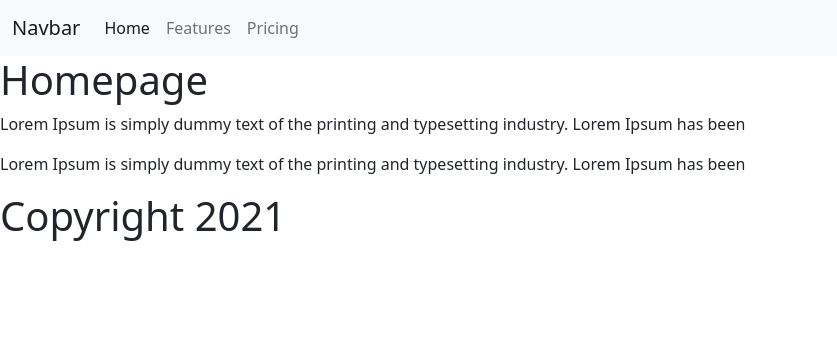
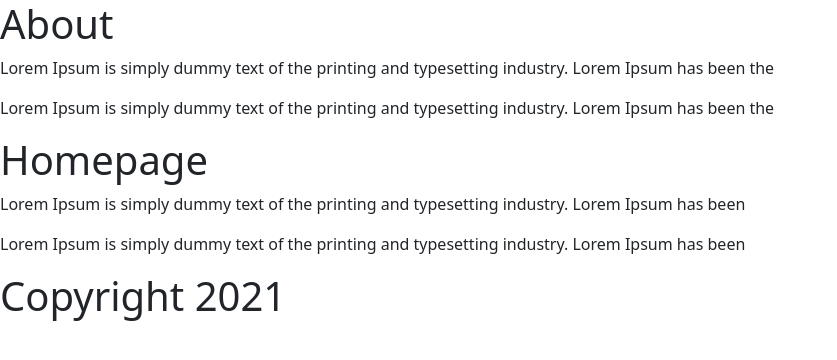
Before and after one commit to mountaineer09/Test, a Next.js app: page / in a window 1280 px wide. Shown: the top 360 px of the page, without its empty margins (0-837 px from the left). Built offline with nearby package versions, Linux system fonts and the light colour scheme; a web font is replaced by a local one.

Commit message:
no message

```diff
--- a/components/Navbar.tsx
+++ b/components/Navbar.tsx
@@ -2,19 +2,11 @@
 
 const Navbar= () => {
     return (
-<nav className="navbar navbar-expand-lg navbar-light bg-light">
-  <div className="container-fluid">
-    <a className="navbar-brand" href="#">Navbar</a>
-    <button className="navbar-toggler" type="button" data-bs-toggle="collapse" data-bs-target="#navbarNavAltMarkup" aria-controls="navbarNavAltMarkup" aria-expanded="false" aria-label="Toggle navigation">
-      <span className="navbar-toggler-icon"></span>
-    </button>
-    <div className="collapse navbar-collapse" id="navbarNavAltMarkup">
-      <div className="navbar-nav">
-        <a className="nav-link active" aria-current="page" href="#">Home</a>
-        <a className="nav-link" href="#">Features</a>
-        <a className="nav-link" href="#">Pricing</a>
-      </div>
-    </div>
+<nav>
+  <div>
+  <h1>About</h1>
+        <p>Lorem Ipsum is simply dummy text of the printing and typesetting industry. Lorem Ipsum has been the </p>
+        <p>Lorem Ipsum is simply dummy text of the printing and typesetting industry. Lorem Ipsum has been the </p>
   </div>
 </nav>
     );
```
